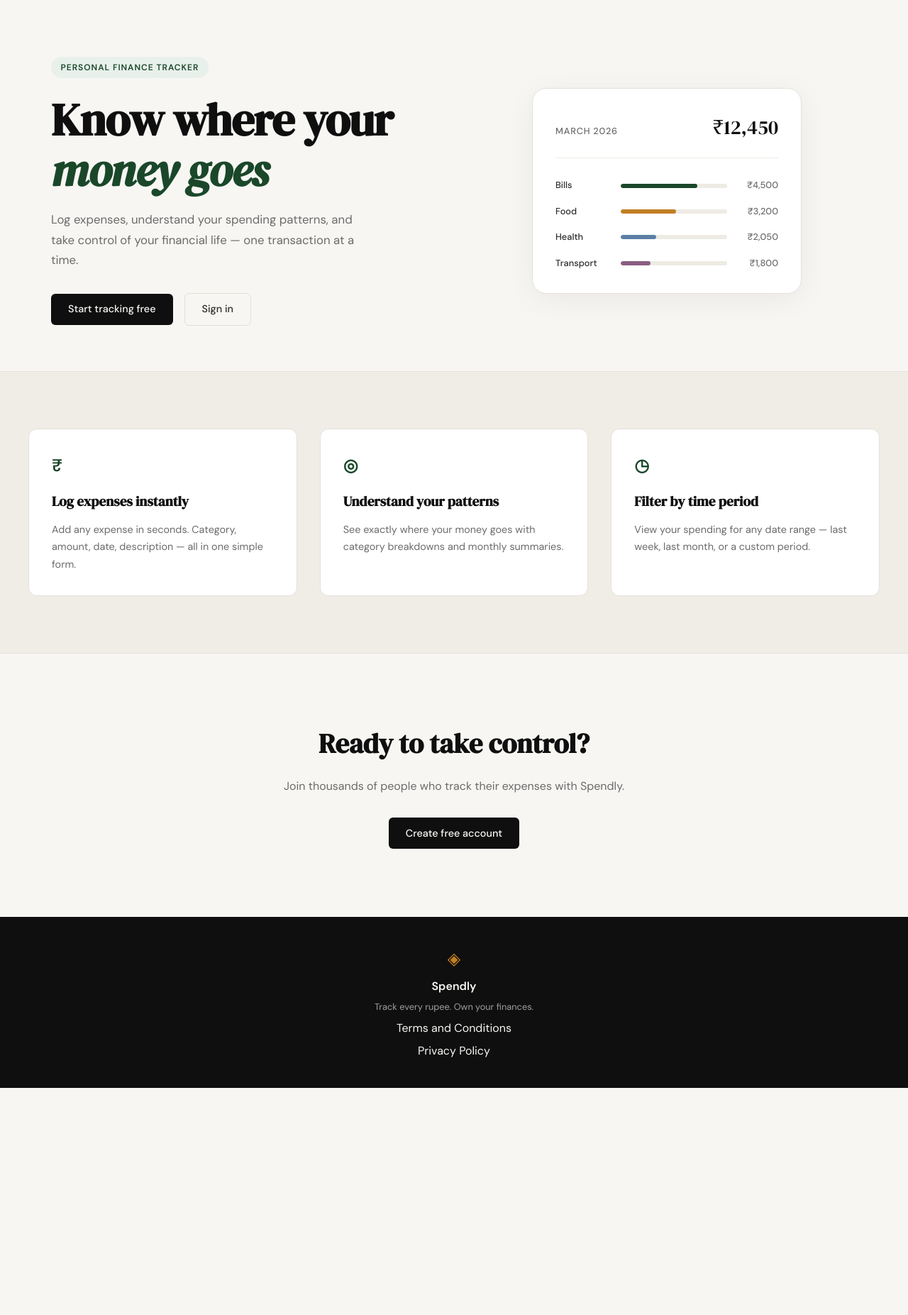
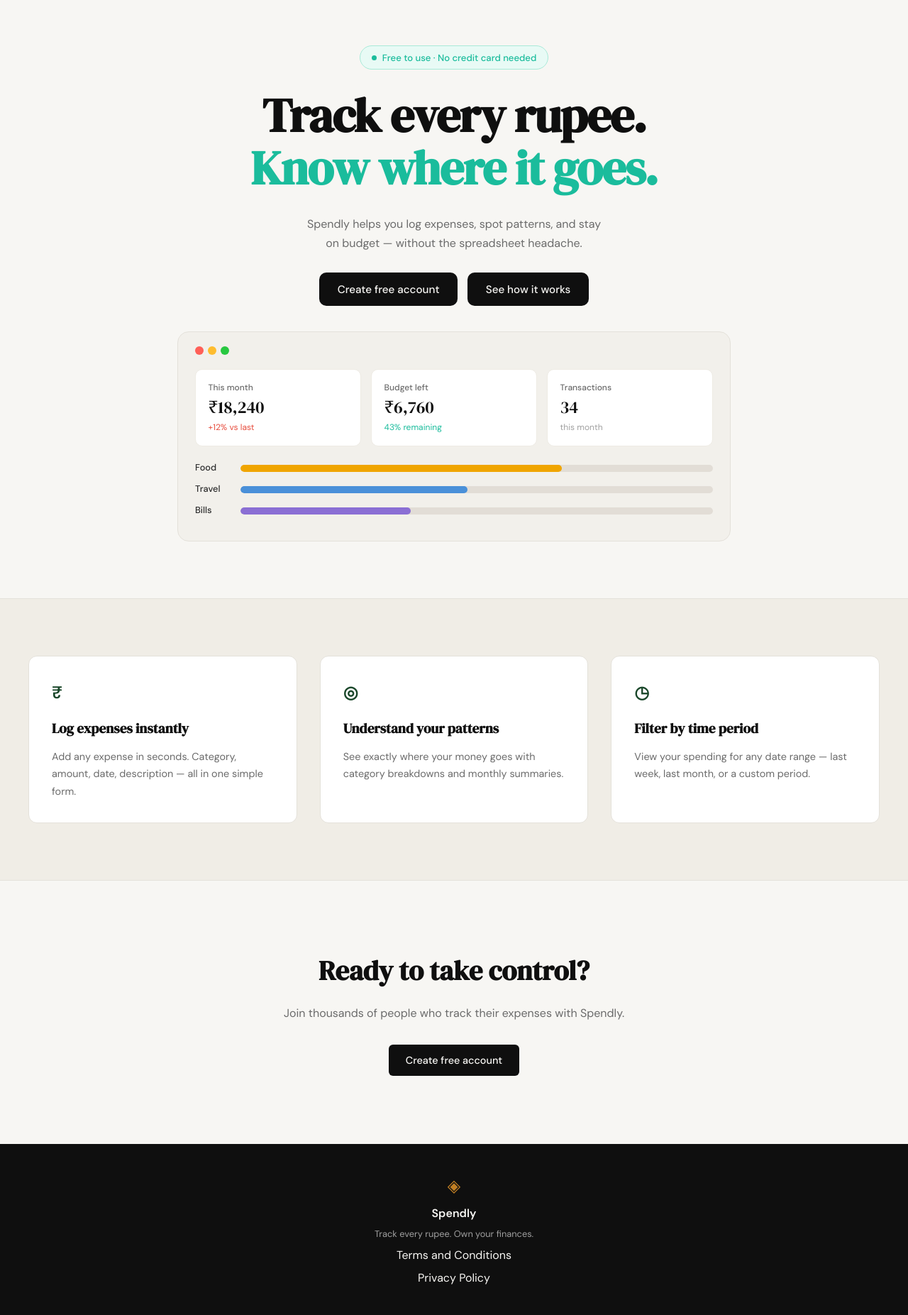
Before and after one commit to AjayPonasanapalli/spendly, a Flask app: page / in a window 1280 px wide. Shown: the part 61-1914 px from the top of the page at 71% size. Before the commit the page ends 1594 px from the top, so only its background shows below. Run offline with Flask 3, Linux system fonts and the light colour scheme.

Commit message:
landing: redesign hero section to match mockup

```diff
--- /dev/null
+++ b/static/css/landing.css
@@ -0,0 +1,238 @@
+/* ------------------------------------------------------------------ */
+/* Landing page — hero overrides                                        */
+/* ------------------------------------------------------------------ */
+
+:root {
+    --teal: #1abc9c;
+    --teal-light: #e8faf5;
+}
+
+/* ------------------------------------------------------------------ */
+/* Hero layout                                                         */
+/* ------------------------------------------------------------------ */
+
+.lp-hero {
+    padding: 4rem 2rem 5rem;
+    text-align: center;
+}
+
+.lp-hero-inner {
+    max-width: 780px;
+    margin: 0 auto;
+    display: flex;
+    flex-direction: column;
+    align-items: center;
+    gap: 1.75rem;
+}
+
+/* ------------------------------------------------------------------ */
+/* Badge                                                               */
+/* ------------------------------------------------------------------ */
+
+.lp-badge {
+    display: inline-flex;
+    align-items: center;
+    gap: 0.5rem;
+    background: var(--teal-light);
+    color: var(--teal);
+    border: 1px solid #a8ead8;
+    border-radius: 999px;
+    font-size: 0.82rem;
+    font-weight: 500;
+    padding: 0.35rem 1rem;
+}
+
+.lp-badge-dot {
+    width: 7px;
+    height: 7px;
+    border-radius: 50%;
+    background: var(--teal);
+    flex-shrink: 0;
+}
+
+/* ------------------------------------------------------------------ */
+/* Headline                                                            */
+/* ------------------------------------------------------------------ */
+
+.lp-title {
+    font-family: var(--font-display);
+    font-size: clamp(2.6rem, 6vw, 4.2rem);
+    line-height: 1.1;
+    letter-spacing: -0.02em;
+    color: var(--ink);
+    margin: 0;
+}
+
+.lp-title-teal {
+    color: var(--teal);
+}
+
+/* ------------------------------------------------------------------ */
+/* Subtitle                                                            */
+/* ------------------------------------------------------------------ */
+
+.lp-subtitle {
+    font-size: 1rem;
+    color: var(--ink-muted);
+    line-height: 1.7;
+    margin: 0;
+}
+
+/* ------------------------------------------------------------------ */
+/* CTA buttons                                                         */
+/* ------------------------------------------------------------------ */
+
+.lp-actions {
+    display: flex;
+    gap: 0.875rem;
+    justify-content: center;
+    flex-wrap: wrap;
+}
+
+.lp-btn {
+    display: inline-block;
+    background: var(--ink);
+    color: var(--paper);
+    padding: 0.7rem 1.6rem;
+    border-radius: 10px;
+    font-family: var(--font-body);
+    font-size: 0.95rem;
+    font-weight: 500;
+    text-decoration: none;
+    transition: background 0.2s;
+}
+
+.lp-btn:hover {
+    background: #2d2d2d;
+}
+
+/* ------------------------------------------------------------------ */
+/* App preview frame                                                   */
+/* ------------------------------------------------------------------ */
+
+.lp-preview {
+    width: 100%;
+    margin-top: 0.5rem;
+}
+
+.lp-preview-frame {
+    background: #f2f0eb;
+    border: 1px solid var(--border);
+    border-radius: 16px;
+    padding: 1.25rem 1.5rem 1.75rem;
+}
+
+/* Traffic lights */
+.lp-traffic-lights {
+    display: flex;
+    gap: 6px;
+    margin-bottom: 1.25rem;
+}
+
+.tl {
+    width: 12px;
+    height: 12px;
+    border-radius: 50%;
+}
+
+.tl-red    { background: #ff5f57; }
+.tl-yellow { background: #febc2e; }
+.tl-green  { background: #28c840; }
+
+/* ------------------------------------------------------------------ */
+/* Stat cards                                                          */
+/* ------------------------------------------------------------------ */
+
+.lp-stat-cards {
+    display: grid;
+    grid-template-columns: repeat(3, 1fr);
+    gap: 0.875rem;
+    margin-bottom: 1rem;
+}
+
+.lp-stat-card {
+    background: var(--paper-card);
+    border: 1px solid var(--border-soft);
+    border-radius: 10px;
+    padding: 1rem 1.1rem;
+    display: flex;
+    flex-direction: column;
+    gap: 0.25rem;
+    text-align: left;
+}
+
+.lp-stat-label {
+    font-size: 0.75rem;
+    color: var(--ink-muted);
+    font-weight: 500;
+}
+
+.lp-stat-value {
+    font-family: var(--font-display);
+    font-size: 1.5rem;
+    color: var(--ink);
+    line-height: 1.2;
+}
+
+.lp-stat-sub {
+    font-size: 0.75rem;
+    color: var(--ink-faint);
+}
+
+.lp-stat-red  { color: #e74c3c; }
+.lp-stat-teal { color: var(--teal); }
+
+/* ------------------------------------------------------------------ */
+/* Bar chart                                                           */
+/* ------------------------------------------------------------------ */
+
+.lp-chart {
+    display: flex;
+    flex-direction: column;
+    gap: 0.6rem;
+    padding: 0.25rem 0;
+}
+
+.lp-chart-row {
+    display: grid;
+    grid-template-columns: 52px 1fr;
+    align-items: center;
+    gap: 0.75rem;
+}
+
+.lp-chart-label {
+    font-size: 0.8rem;
+    color: var(--ink-soft);
+    font-weight: 500;
+    text-align: left;
+}
+
+.lp-chart-track {
+    height: 10px;
+    background: #e2ddd6;
+    border-radius: 999px;
+    overflow: hidden;
+}
+
+.lp-chart-bar {
+    height: 100%;
+    border-radius: 999px;
+}
+
+.lp-bar-orange { background: #f0a500; }
+.lp-bar-blue   { background: #4a90d9; }
+.lp-bar-purple { background: #8b6fd4; }
+
+/* ------------------------------------------------------------------ */
+/* Responsive                                                          */
+/* ------------------------------------------------------------------ */
+
+@media (max-width: 600px) {
+    .lp-stat-cards {
+        grid-template-columns: 1fr;
+    }
+
+    .lp-title {
+        font-size: 2.2rem;
+    }
+}
--- a/templates/landing.html
+++ b/templates/landing.html
@@ -2,62 +2,82 @@
 
 {% block title %}Spendly — Track Every Rupee{% endblock %}
 
+{% block head %}
+<link rel="stylesheet" href="{{ url_for('static', filename='css/landing.css') }}">
+{% endblock %}
+
 {% block content %}
 
-<section class="hero">
-    <div class="hero-inner">
-        <div class="hero-badge">Personal Finance Tracker</div>
-        <h1 class="hero-title">
-            Know where your<br>
-            <em>money goes</em>
+<section class="lp-hero">
+    <div class="lp-hero-inner">
+
+        <div class="lp-badge">
+            <span class="lp-badge-dot"></span>
+            Free to use · No credit card needed
+        </div>
+
+        <h1 class="lp-title">
+            Track every rupee.<br>
+            <span class="lp-title-teal">Know where it goes.</span>
         </h1>
-        <p class="hero-subtitle">
-            Log expenses, understand your spending patterns,
-            and take control of your financial life —
-            one transaction at a time.
+
+        <p class="lp-subtitle">
+            Spendly helps you log expenses, spot patterns, and stay<br>
+            on budget — without the spreadsheet headache.
         </p>
-        <div class="hero-actions">
-            <a href="{{ url_for('register') }}" class="btn-primary">Start tracking free</a>
-            <a href="{{ url_for('login') }}" class="btn-ghost">Sign in</a>
+
+        <div class="lp-actions">
+            <a href="{{ url_for('register') }}" class="lp-btn">Create free account</a>
+            <a href="{{ url_for('login') }}" class="lp-btn">See how it works</a>
         </div>
-    </div>
-    <div class="hero-visual">
-        <div class="mock-card">
-            <div class="mock-card-header">
-                <span class="mock-label">March 2026</span>
-                <span class="mock-total">₹12,450</span>
-            </div>
-            <div class="mock-bars">
-                <div class="mock-bar-row">
-                    <span class="mock-cat">Bills</span>
-                    <div class="mock-bar-track">
-                        <div class="mock-bar" style="width: 72%"></div>
+
+        <div class="lp-preview">
+            <div class="lp-preview-frame">
+                <div class="lp-traffic-lights">
+                    <span class="tl tl-red"></span>
+                    <span class="tl tl-yellow"></span>
+                    <span class="tl tl-green"></span>
+                </div>
+                <div class="lp-stat-cards">
+                    <div class="lp-stat-card">
+                        <span class="lp-stat-label">This month</span>
+                        <span class="lp-stat-value">₹18,240</span>
+                        <span class="lp-stat-sub lp-stat-red">+12% vs last</span>
                     </div>
-                    <span class="mock-amt">₹4,500</span>
+                    <div class="lp-stat-card">
+                        <span class="lp-stat-label">Budget left</span>
+                        <span class="lp-stat-value">₹6,760</span>
+                        <span class="lp-stat-sub lp-stat-teal">43% remaining</span>
+                    </div>
+                    <div class="lp-stat-card">
+                        <span class="lp-stat-label">Transactions</span>
+                        <span class="lp-stat-value">34</span>
+                        <span class="lp-stat-sub">this month</span>
+                    </div>
                 </div>
-                <div class="mock-bar-row">
-                    <span class="mock-cat">Food</span>
-                    <div class="mock-bar-track">
-                        <div class="mock-bar mock-bar-2" style="width: 52%"></div>
+                <div class="lp-chart">
+                    <div class="lp-chart-row">
+                        <span class="lp-chart-label">Food</span>
+                        <div class="lp-chart-track">
+                            <div class="lp-chart-bar lp-bar-orange" style="width: 68%"></div>
+                        </div>
                     </div>
-                    <span class="mock-amt">₹3,200</span>
-                </div>
-                <div class="mock-bar-row">
-                    <span class="mock-cat">Health</span>
-                    <div class="mock-bar-track">
-                        <div class="mock-bar mock-bar-3" style="width: 33%"></div>
+                    <div class="lp-chart-row">
+                        <span class="lp-chart-label">Travel</span>
+                        <div class="lp-chart-track">
+                            <div class="lp-chart-bar lp-bar-blue" style="width: 48%"></div>
+                        </div>
                     </div>
-                    <span class="mock-amt">₹2,050</span>
-                </div>
-                <div class="mock-bar-row">
-                    <span class="mock-cat">Transport</span>
-                    <div class="mock-bar-track">
-                        <div class="mock-bar mock-bar-4" style="width: 28%"></div>
+                    <div class="lp-chart-row">
+                        <span class="lp-chart-label">Bills</span>
+                        <div class="lp-chart-track">
+                            <div class="lp-chart-bar lp-bar-purple" style="width: 36%"></div>
+                        </div>
                     </div>
-                    <span class="mock-amt">₹1,800</span>
                 </div>
             </div>
         </div>
+
     </div>
 </section>
 
```
Also changed, not shown: hero.jpg (added).
